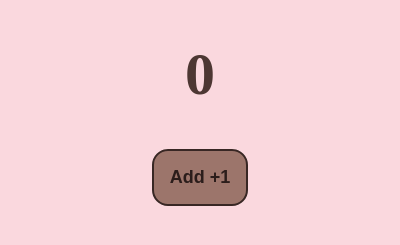
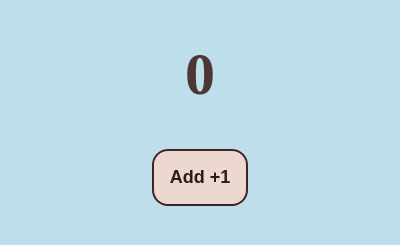
Before and after one commit to msilva99/First-Electron-App, an Electron app: page index.html in a window 400 px wide. Shown: the part 359-604 px from the top of the page. Drawn offline with Linux system fonts and the light colour scheme.

Commit message:
changed colors to test auto update

```diff
--- a/package.json
+++ b/package.json
@@ -1,6 +1,6 @@
 {
   "name": "first-electron-app",
-  "version": "1.0.2",
+  "version": "1.0.3",
   "description": "First electron app following tutorial from the docs",
   "keywords": [
     "electron"
--- a/style.css
+++ b/style.css
@@ -2,7 +2,7 @@ body {
    margin: 0;
    width: 100vw;
    height: 100vh;
-   background-color: rgb(250, 216, 222);
+   background-color: rgb(191, 222, 236);
    display: flex;
    flex-direction: column;
    justify-content: center;
@@ -17,7 +17,7 @@ body {
 }
 
 button {
-   background-color: #9c756b;
+   background-color: #ecd8cf;
    color: #2b1d1b;
    border: 2px solid #382724;
    font-weight: 600;
```
